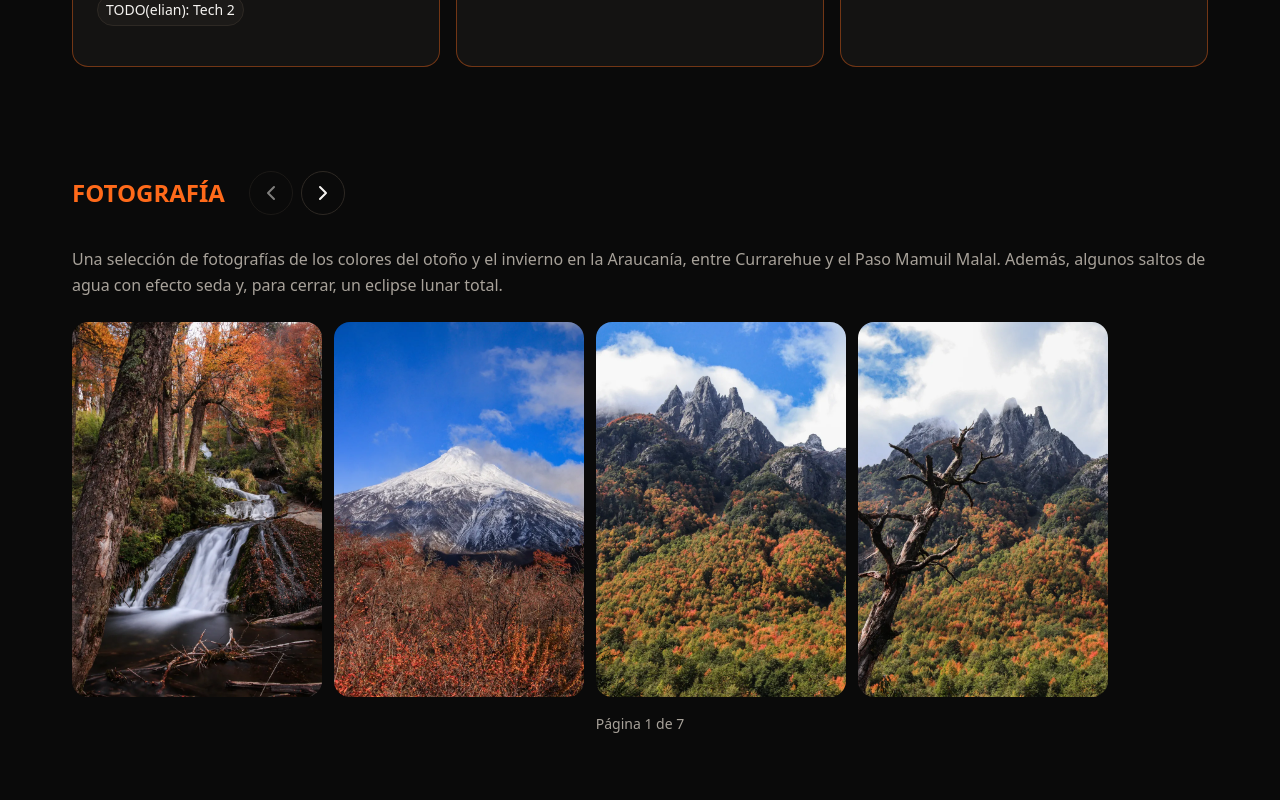
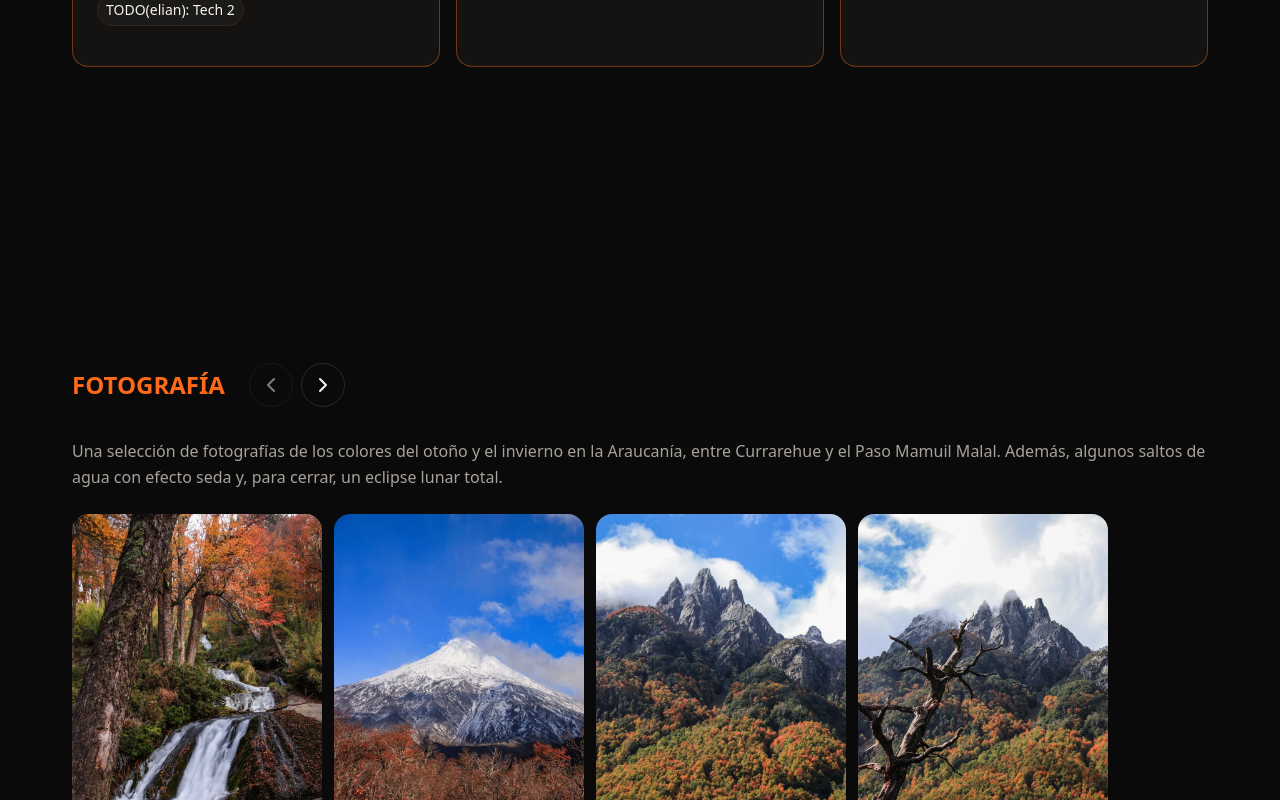
Before and after one commit to ElianBustamante/ElianBustamante.github.io, a React (Vite) app: page / in a window 1280 px wide. Shown: the part 1160-1960 px from the top of the page. Built offline with nearby package versions, Linux system fonts and the light colour scheme.

Commit message:
style: increase section spacing and use viewport-relative scroll margin

```diff
--- a/src/components/Section.jsx
+++ b/src/components/Section.jsx
@@ -5,7 +5,7 @@ export default function Section({ id, titleKey, children, actions }) {
   const { t } = useTranslation()
 
   return (
-    <section id={id} className="max-w-[1200px] mx-auto px-4 md:px-6 lg:px-8 py-10 md:py-12">
+    <section id={id} className="max-w-[1200px] mx-auto px-4 md:px-6 lg:px-8 py-10 md:py-12 mb-32 md:mb-48">
       <Reveal delay={0} className="flex flex-wrap items-center gap-6 mb-8">
         <h2 className="uppercase font-extrabold text-accent text-2xl">{t(titleKey)}</h2>
         {actions && <div>{actions}</div>}
--- a/src/index.css
+++ b/src/index.css
@@ -34,7 +34,7 @@ button:not(:disabled) {
 }
 
 section {
-  scroll-margin-top: 10rem;
+  scroll-margin-top: 20vh;
 }
 
 :focus-visible {
```
